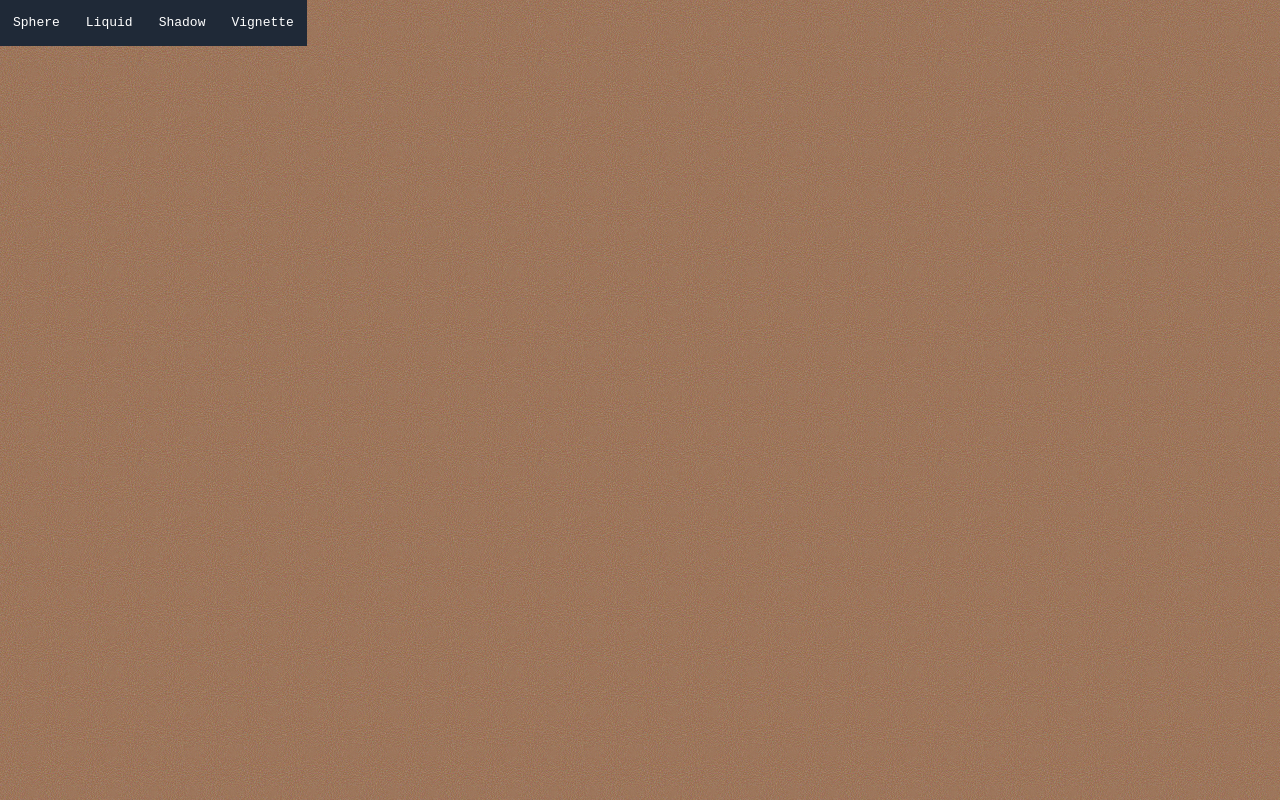
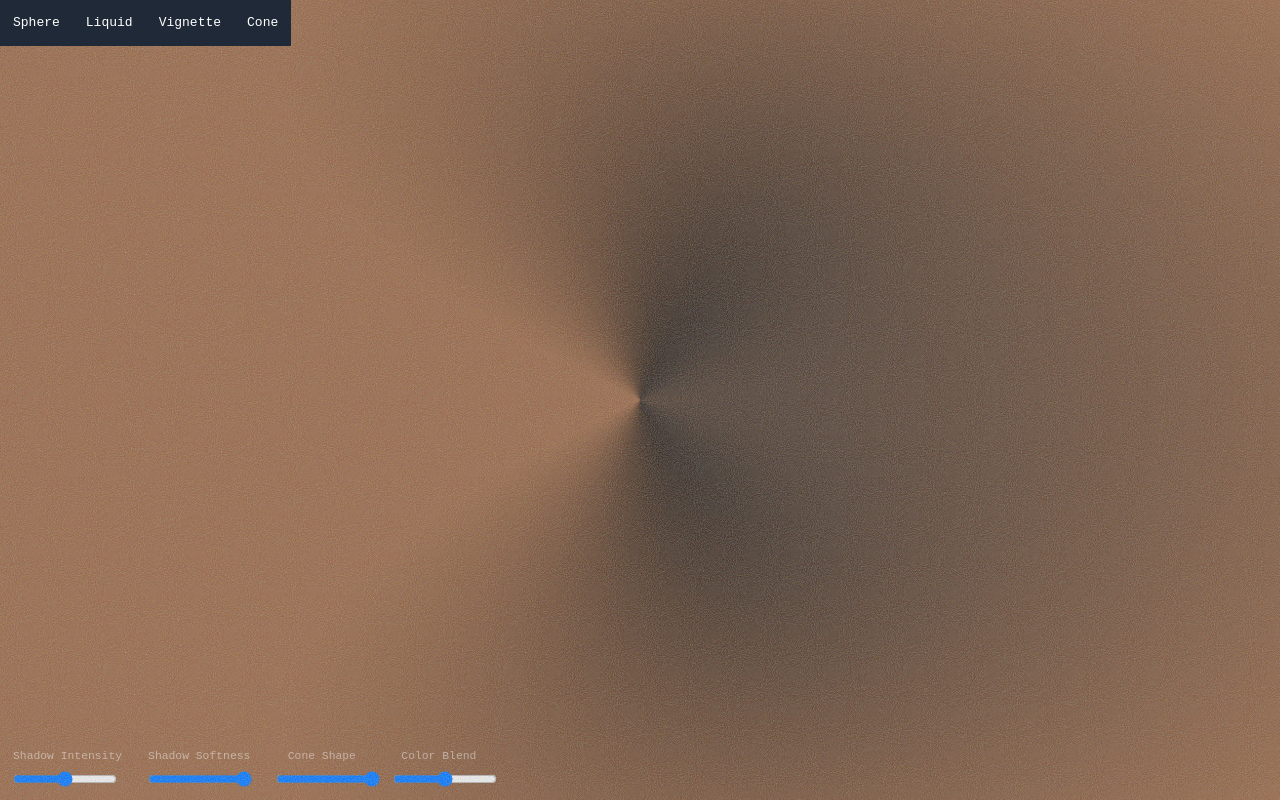
Before and after one commit to moritzsalla/liquid-drops-webgl, a React (Create React App) app: page /cone in a window 1280 px wide. Built offline with nearby package versions, Linux system fonts and the light colour scheme.

Commit message:
Add ConeCanvas component, update routing in App component, and remove ShadowCanvas

```diff
--- a/src/App.tsx
+++ b/src/App.tsx
@@ -3,8 +3,8 @@ import "./App.css";
 import { SphereCanvas } from "./components/SphereCanvas";
 import { Navigation } from "./components/Navigation";
 import { LiquidCanvas } from "./components/LiquidCanvas";
-import { ShadowCanvas } from "./components/ShadowCanvas";
 import { Vignette } from "./components/Vignette";
+import { ConeCanvas } from "./components/ConeCanvas";
 
 export const App = () => {
 	return (
@@ -14,8 +14,8 @@ export const App = () => {
 				<Routes>
 					<Route path='/' element={<SphereCanvas />} />
 					<Route path='/liquid' element={<LiquidCanvas />} />
-					<Route path='/shadow' element={<ShadowCanvas />} />
 					<Route path='/vignette' element={<Vignette />} />
+					<Route path='/cone' element={<ConeCanvas />} />
 				</Routes>
 			</div>
 		</BrowserRouter>
--- /dev/null
+++ b/src/components/ConeCanvas.tsx
@@ -0,0 +1,164 @@
+import React, { useEffect, useRef } from "react";
+import { useSpring } from "framer-motion";
+import { WebFrag } from "../lib/WebFrag";
+import { CONE_FRAGMENT_SHADER } from "../lib/coneShader";
+import { SPRING_CONFIG } from "../config";
+
+export const ConeCanvas = () => {
+	const ref = useRef<HTMLCanvasElement>(null);
+	const webFragRef = useRef<WebFrag | null>(null);
+
+	// Controls
+	const shadowIntensity = useSpring(0.5, SPRING_CONFIG);
+	const shadowSoftness = useSpring(1, SPRING_CONFIG);
+	const coneShape = useSpring(1, SPRING_CONFIG);
+	const colorBlend = useSpring(0.5, SPRING_CONFIG);
+
+	// Mouse tracking for light position
+	const mouseX = useSpring(0, SPRING_CONFIG);
+	const mouseY = useSpring(0, SPRING_CONFIG);
+
+	useEffect(() => {
+		const canvas = ref.current;
+		if (!canvas) return;
+
+		const handleResize = () => {
+			const { width, height } = canvas.getBoundingClientRect();
+			canvas.width = width;
+			canvas.height = height;
+		};
+
+		handleResize();
+		window.addEventListener("resize", handleResize);
+
+		// Initialize WebFrag
+		webFragRef.current = new WebFrag(canvas);
+		webFragRef.current.setShader(CONE_FRAGMENT_SHADER);
+
+		// Set initial uniforms
+		webFragRef.current.setUniform("u_shadowIntensity", shadowIntensity.get());
+		webFragRef.current.setUniform("u_shadowSoftness", shadowSoftness.get());
+		webFragRef.current.setUniform("u_coneShape", coneShape.get());
+		webFragRef.current.setUniform("u_colorBlend", colorBlend.get());
+		webFragRef.current.setUniform("u_lightPosition", [0, 0]);
+		webFragRef.current.setUniform("u_color1", [0, 0, 0, 0.8]);
+		webFragRef.current.setUniform("u_color2", [0.1, 0.1, 0.1, 0.4]);
+
+		webFragRef.current.init();
+
+		const handleMouseMove = (e: MouseEvent) => {
+			const rect = canvas.getBoundingClientRect();
+			const x = ((e.clientX - rect.left) / rect.width) * 2 - 1;
+			const y = -(((e.clientY - rect.top) / rect.height) * 2 - 1);
+			mouseX.set(x);
+			mouseY.set(y);
+		};
+
+		window.addEventListener("mousemove", handleMouseMove);
+
+		return () => {
+			window.removeEventListener("resize", handleResize);
+			window.removeEventListener("mousemove", handleMouseMove);
+			webFragRef.current?.destroy();
+		};
+		// eslint-disable-next-line react-hooks/exhaustive-deps
+	}, []);
+
+	useEffect(() => {
+		if (!webFragRef.current) return;
+
+		// Update uniforms when controls change
+		const updateUniforms = () => {
+			webFragRef.current?.setUniform(
+				"u_shadowIntensity",
+				shadowIntensity.get(),
+			);
+			webFragRef.current?.setUniform(
+				"u_shadowSoftness",
+				shadowSoftness.get(),
+			);
+			webFragRef.current?.setUniform("u_coneShape", coneShape.get());
+			webFragRef.current?.setUniform("u_colorBlend", colorBlend.get());
+			webFragRef.current?.setUniform("u_lightPosition", [
+				mouseX.get(),
+				mouseY.get(),
+			]);
+		};
+
+		const interval = setInterval(updateUniforms, 1000 / 60);
+		return () => clearInterval(interval);
+	}, [shadowIntensity, shadowSoftness, coneShape, colorBlend, mouseX, mouseY]);
+
+	return (
+		<div className='fixed inset-0 w-full h-full'>
+			<canvas ref={ref} className='w-full h-full cursor-none' />
+
+			{/* Controls */}
+			<div className='fixed bottom-0 left-0 p-4 flex gap-4'>
+				<div className='flex flex-col gap-2'>
+					<label className='text-sm text-white opacity-50'>
+						Shadow Intensity
+					</label>
+					<input
+						type='range'
+						min='0'
+						max='1'
+						step='0.01'
+						defaultValue={shadowIntensity.get()}
+						onChange={(e) =>
+							shadowIntensity.set(parseFloat(e.target.value))
+						}
+						className='w-32'
+					/>
+				</div>
+
+				<div className='flex flex-col gap-2'>
+					<label className='text-sm text-white opacity-50'>
+						Shadow Softness
+					</label>
+					<input
+						type='range'
+						min='0'
+						max='1'
+						step='0.01'
+						defaultValue={shadowSoftness.get()}
+						onChange={(e) =>
+							shadowSoftness.set(parseFloat(e.target.value))
+						}
+						className='w-32'
+					/>
+				</div>
+
+				<div className='flex flex-col gap-2'>
+					<label className='text-sm text-white opacity-50'>
+						Cone Shape
+					</label>
+					<input
+						type='range'
+						min='0'
+						max='1'
+						step='0.01'
+						defaultValue={coneShape.get()}
+						onChange={(e) => coneShape.set(parseFloat(e.target.value))}
+						className='w-32'
+					/>
+				</div>
+
+				<div className='flex flex-col gap-2'>
+					<label className='text-sm text-white opacity-50'>
+						Color Blend
+					</label>
+					<input
+						type='range'
+						min='0'
+						max='1'
+						step='0.01'
+						defaultValue={colorBlend.get()}
+						onChange={(e) => colorBlend.set(parseFloat(e.target.value))}
+						className='w-32'
+					/>
+				</div>
+			</div>
+		</div>
+	);
+};
--- a/src/components/Navigation.tsx
+++ b/src/components/Navigation.tsx
@@ -15,13 +15,13 @@ export const Navigation = () => {
 					</Link>
 				</li>
 				<li>
-					<Link to='/shadow' className='hover:text-gray-300'>
-						Shadow
+					<Link to='/vignette' className='hover:text-gray-300'>
+						Vignette
 					</Link>
 				</li>
 				<li>
-					<Link to='/vignette' className='hover:text-gray-300'>
-						Vignette
+					<Link to='/cone' className='hover:text-gray-300'>
+						Cone
 					</Link>
 				</li>
 			</ul>
--- a/src/components/ShadowCanvas.tsx
+++ /dev/null
@@ -1,3 +0,0 @@
-export const ShadowCanvas = () => {
-	return null;
-};
--- a/src/components/Vignette.tsx
+++ b/src/components/Vignette.tsx
@@ -1,12 +1,6 @@
 import React, { useEffect } from "react";
 import { motion, useSpring, useTransform, useMotionValue } from "framer-motion";
-import { COLORS } from "../config";
-
-const SPRING_CONFIG = {
-	bounce: 0,
-	mass: 1.2,
-	damping: 20,
-};
+import { COLORS, SPRING_CONFIG } from "../config";
 
 export const Vignette = () => {
 	// Motion values for colors and opacity
--- /dev/null
+++ b/src/lib/coneShader.ts
@@ -0,0 +1,65 @@
+export const CONE_FRAGMENT_SHADER = `#ifdef GL_ES
+precision mediump float;
+#endif
+
+uniform vec2 u_resolution;
+uniform float u_time;
+
+// Shadow parameters
+uniform float u_shadowIntensity;  // Overall shadow darkness
+uniform float u_shadowSoftness;   // How soft the shadow edges are
+uniform float u_coneShape;        // Controls the cone-like shape of shadows
+uniform vec2 u_lightPosition;     // Dynamic light position based on mouse
+
+// Color uniforms
+uniform vec4 u_color1;  // Primary shadow color
+uniform vec4 u_color2;  // Secondary shadow color
+uniform float u_colorBlend;  // How much to blend between colors
+
+float createShadowGradient(vec2 position, vec2 lightPos, float intensity, float softness) {
+    // Calculate distance from current pixel to light source
+    vec2 delta = position - lightPos;
+    float dist = length(delta);
+
+    // Create base shadow gradient
+    float shadow = smoothstep(0.0, 1.0 - softness, dist);
+
+    // Apply cone shape
+    float angle = atan(delta.y, delta.x);
+    float cone = cos(angle) * u_coneShape;
+    shadow = mix(shadow, shadow * (1.0 + cone), u_coneShape);
+
+    // Intensify shadows
+    shadow = pow(shadow, 1.0 + intensity);
+
+    return shadow;
+}
+
+void main() {
+    // Normalize pixel coordinates
+    vec2 uv = gl_FragCoord.xy / u_resolution.xy;
+    vec2 pos = uv * 2.0 - 1.0;
+    pos.x *= u_resolution.x / u_resolution.y;
+
+    // Create base shadow
+    float shadow = createShadowGradient(
+        pos,
+        u_lightPosition,
+        u_shadowIntensity,
+        u_shadowSoftness
+    );
+
+    // Add subtle variation over time
+    float timeVariation = sin(u_time * 0.2) * 0.02;
+    shadow += timeVariation;
+
+    // Create vignette effect
+    float vignette = 1.0 - length(uv - 0.5) * 1.2;
+    vignette = smoothstep(0.0, 1.0, vignette);
+
+    // Blend colors based on shadow value
+    vec4 finalColor = mix(u_color1, u_color2, shadow * u_colorBlend);
+    finalColor.a *= shadow * vignette;
+
+    gl_FragColor = finalColor;
+}`;
--- a/src/lib/shadowShader.ts
+++ /dev/null
@@ -1,18 +0,0 @@
-export const SHADOW_FRAGMENT_SHADER = `#ifdef GL_ES
-precision mediump float;
-#endif
-
-uniform vec2 u_resolution;
-uniform float u_time;
-uniform vec4 u_color_0;
-uniform vec4 u_color_1;
-uniform vec4 u_color_2;
-uniform float u_noiseScale;
-uniform float u_noiseSpeed;
-uniform float u_noiseIntensity;
-uniform vec3 u_noiseWeights;
-
-void main() {
-   vec2 uv = gl_FragCoord.xy / u_resolution;
-   gl_FragColor = mix(u_color_0, u_color_1, uv.x);
-}`;
```
